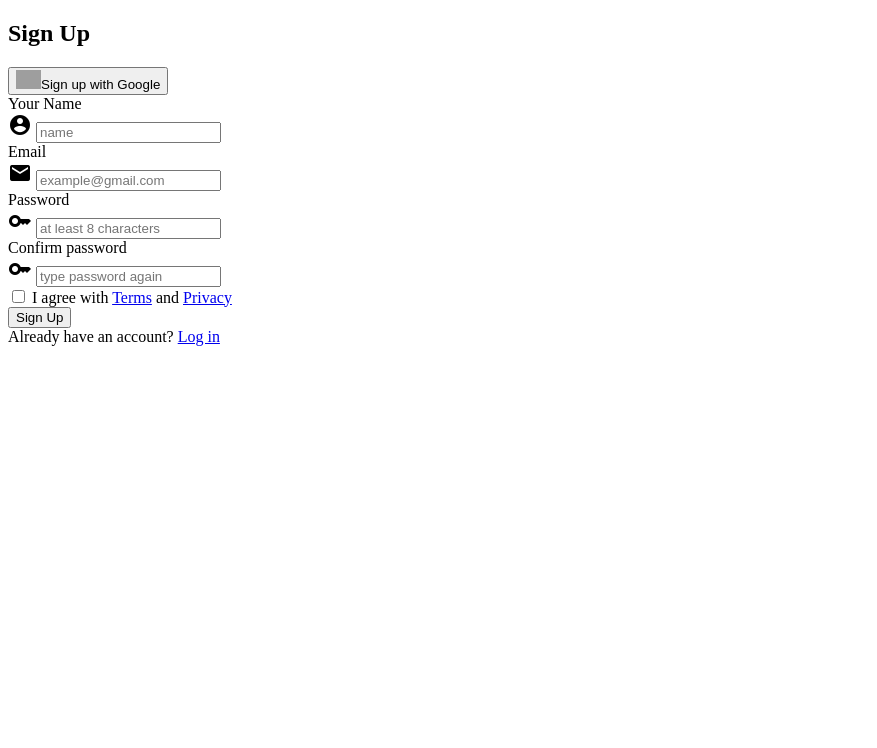
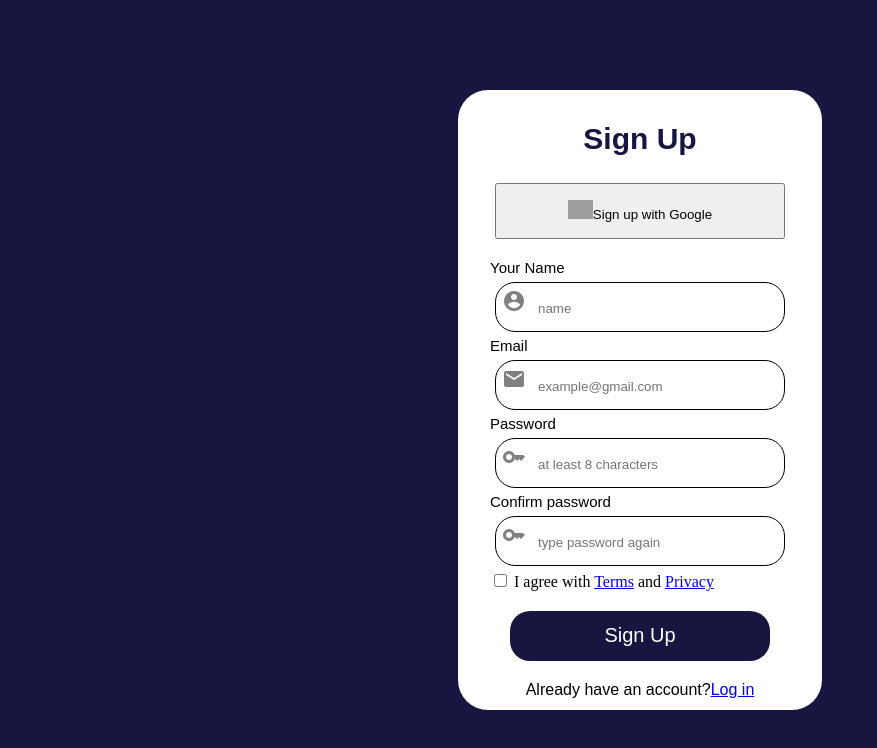
Before and after one commit to urv35/crework, a plain HTML site: page week2/signup.html in a window 1280 px wide. Shown: the whole page, without its empty margins (0-877 px from the left). Drawn offline with Linux system fonts and the light colour scheme; grey boxes are pictures that could not be loaded.

Commit message:
Update signup.html

```diff
--- a/week2/signup.html
+++ b/week2/signup.html
@@ -4,7 +4,7 @@
 		<meta charset="UTF-8">
 		<meta name="viewport" content="width=device-width, initial-scale=1.0">
         <title> Sign Up </title>
-        <link rel="stylesheet" href="/style.css">
+        <link rel="stylesheet" href="/signup.css">
         <link href="https://fonts.googleapis.com/icon?family=Material+Icons"
       rel="stylesheet">
 	</head>
```
